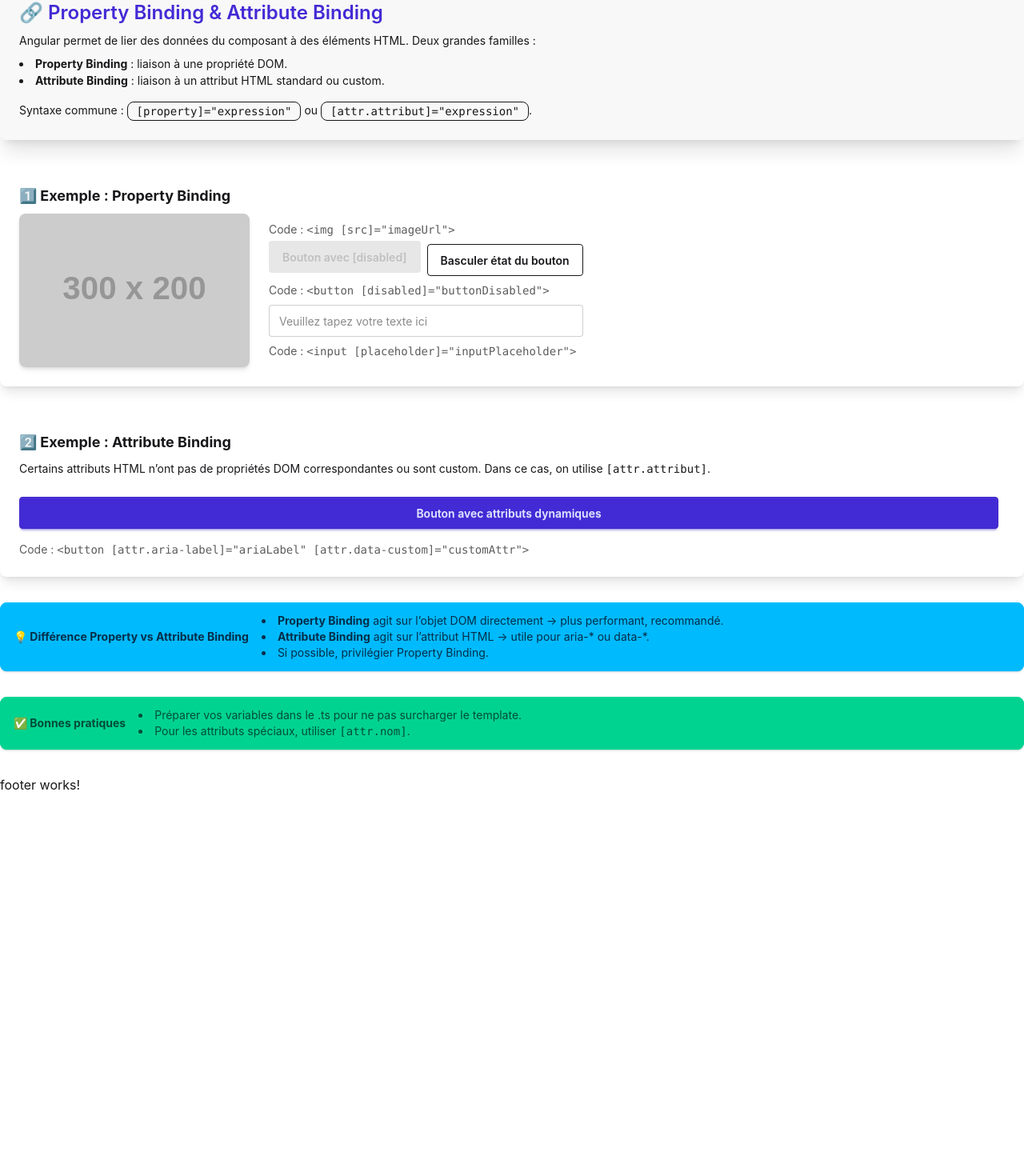
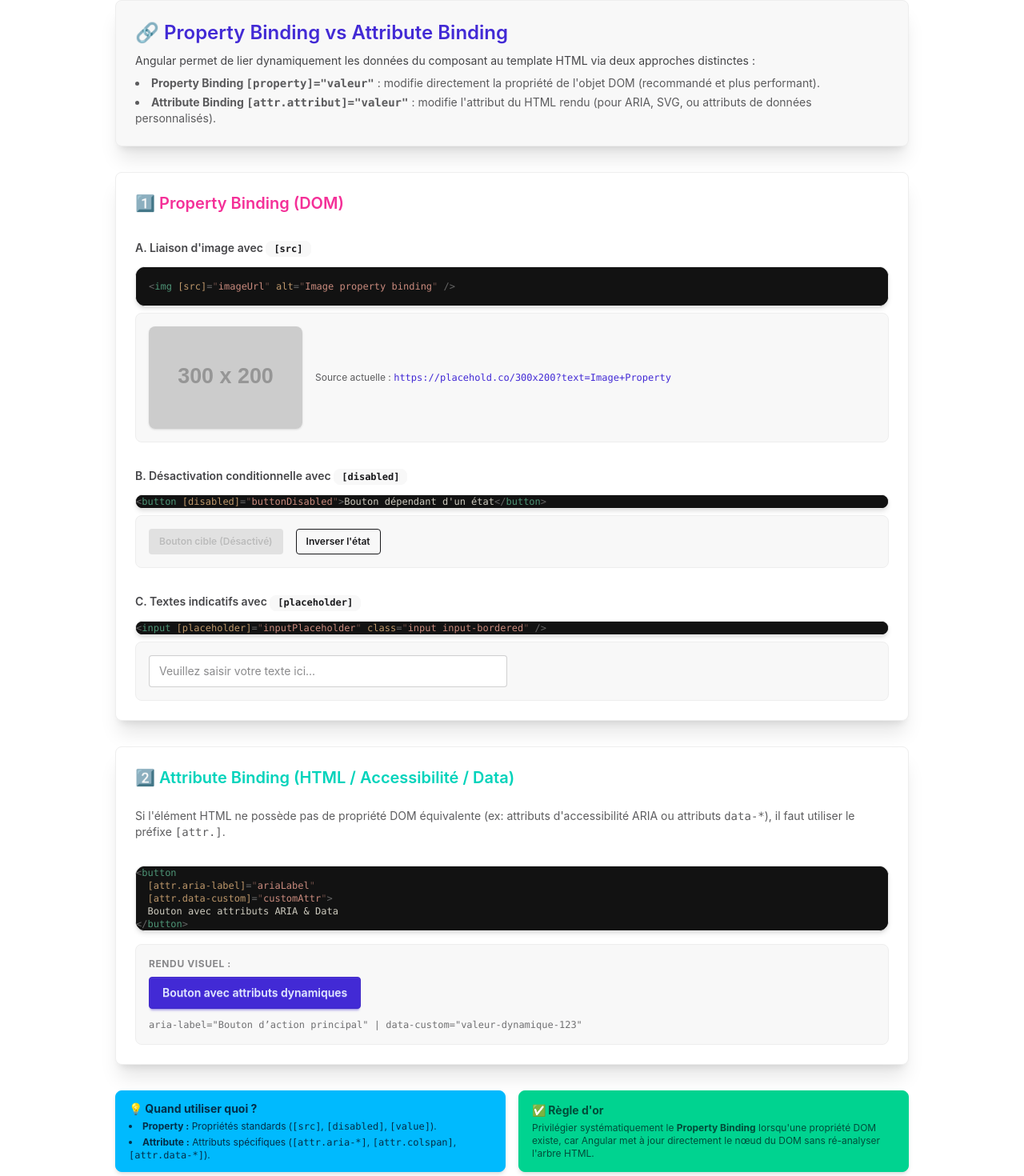
Before and after one commit to GuillaumeItier/cours-angular, an Angular app: page /attributes-binding-lesson in a window 1280 px wide. Shown: the part 256-1726 px from the top of the page at 80% size. Before the commit the page ends 1249 px from the top, so only its background shows below. Built offline with nearby package versions, Linux system fonts and the light colour scheme.

Commit message:
refactor: apply shiki pipe to attribute binding lesson

```diff
--- a/src/app/pages/lessons/attributes-binding-lesson/attributes-binding-lesson.html
+++ b/src/app/pages/lessons/attributes-binding-lesson/attributes-binding-lesson.html
@@ -1,95 +1,122 @@
-<div class="container mx-auto my-8 space-y-8">
+<div class="max-w-5xl mx-auto my-10 space-y-8 p-4">
   <!-- 🟦 Introduction -->
-  <div class="card bg-base-200 shadow-xl">
+  <div class="card bg-base-200 shadow-xl border border-base-300">
     <div class="card-body">
-      <h2 class="card-title text-primary text-2xl">🔗 Property Binding & Attribute Binding</h2>
-      <p>
-        Angular permet de lier des données du composant à des éléments HTML.
-        Deux grandes familles :
+      <h2 class="card-title text-primary text-2xl">🔗 Property Binding vs Attribute Binding</h2>
+      <p class="text-base-content/80">
+        Angular permet de lier dynamiquement les données du composant au template HTML via deux approches distinctes :
       </p>
-      <ul class="list-disc list-inside">
-        <li><strong>Property Binding</strong> : liaison à une propriété DOM.</li>
-        <li><strong>Attribute Binding</strong> : liaison à un attribut HTML standard ou custom.</li>
+      <ul class="list-disc list-inside space-y-1 text-sm text-base-content/70">
+        <li><strong>Property Binding <code ngNonBindable>[property]="valeur"</code></strong> : modifie directement la propriété de l'objet DOM (recommandé et plus performant).</li>
+        <li><strong>Attribute Binding <code ngNonBindable>[attr.attribut]="valeur"</code></strong> : modifie l'attribut du HTML rendu (pour ARIA, SVG, ou attributs de données personnalisés).</li>
       </ul>
-      <p class="mt-2">Syntaxe commune : <code class="badge badge-outline">[property]="expression"</code> ou <code class="badge badge-outline">[attr.attribut]="expression"</code>.</p>
     </div>
   </div>
 
-  <!-- 🟩 Property Binding -->
-  <div class="card bg-base-100 shadow-lg">
-    <div class="card-body">
-      <h3 class="text-lg font-bold">1️⃣ Exemple : Property Binding</h3>
+  <!-- 🟩 Section 1 : Property Binding -->
+  <div class="card bg-base-100 shadow-xl border border-base-300">
+    <div class="card-body space-y-6">
+      <h3 class="card-title text-secondary text-xl">1️⃣ Property Binding (DOM)</h3>
 
-      <div class="flex flex-col lg:flex-row items-center gap-6">
-        <!-- Image avec [src] -->
-        <img [src]="imageUrl" alt="Image property binding" class="rounded-lg shadow-md w-72" />
-        <div>
-          <p class="text-sm opacity-70">
-            Code : <code>&lt;img [src]="imageUrl"&gt;</code>
+      <!-- Exemple 1 : [src] sur img -->
+      <div class="space-y-3">
+        <h4 class="font-semibold text-sm text-base-content/80">A. Liaison d'image avec <code class="badge badge-sm badge-ghost">[src]</code></h4>
+
+        <div
+          class="rounded-xl overflow-hidden border border-base-300 bg-[#121212] my-2 text-xs font-mono [&>pre]:p-4! [&>pre]:m-0! [&>pre]:overflow-x-auto shadow-md"
+          [innerHTML]="codeImgProperty | shiki:'html':'vitesse-dark' | async">
+        </div>
+
+        <div class="bg-base-200 p-4 rounded-lg border border-base-300 flex items-center gap-4">
+          <img [src]="imageUrl" alt="Image property binding" class="rounded-lg shadow w-48" />
+          <p class="text-xs text-base-content/70">
+            Source actuelle : <span class="font-mono text-primary">{{ imageUrl }}</span>
           </p>
+        </div>
+      </div>
 
-          <!-- Bouton disabled -->
-          <button class="btn btn-secondary mr-2" [disabled]="buttonDisabled">
-            Bouton avec [disabled]
+      <!-- Exemple 2 : [disabled] sur bouton -->
+      <div class="space-y-3">
+        <h4 class="font-semibold text-sm text-base-content/80">B. Désactivation conditionnelle avec <code class="badge badge-sm badge-ghost">[disabled]</code></h4>
+
+        <div
+          class="rounded-xl overflow-hidden border border-base-300 bg-[#121212] my-2 text-xs font-mono [&>pre] :p-4! [&>pre]:m-0! [&>pre]:overflow-x-auto shadow-md"
+          [innerHTML]="codeButtonDisabled | shiki:'html':'vitesse-dark' | async">
+        </div>
+
+        <div class="bg-base-200 p-4 rounded-lg border border-base-300 flex items-center gap-4">
+          <button class="btn btn-secondary btn-sm" [disabled]="buttonDisabled">
+            Bouton cible ({{ buttonDisabled ? 'Désactivé' : 'Actif' }})
           </button>
-          <button class="btn btn-outline mt-2" (click)="toggleButton()">
-            Basculer état du bouton
+          <button class="btn btn-outline btn-sm" (click)="toggleButton()">
+            Inverser l'état
           </button>
+        </div>
+      </div>
 
-          <p class="text-sm opacity-70 mt-2">
-            Code : <code>&lt;button [disabled]="buttonDisabled"&gt;</code>
-          </p>
+      <!-- Exemple 3 : [placeholder] sur input -->
+      <div class="space-y-3">
+        <h4 class="font-semibold text-sm text-base-content/80">C. Textes indicatifs avec <code class="badge badge-sm badge-ghost">[placeholder]</code></h4>
 
-          <!-- Input avec [placeholder] -->
-          <input class="input input-bordered mt-2 w-full" [placeholder]="inputPlaceholder" />
-          <p class="text-sm opacity-70 mt-2">
-            Code : <code>&lt;input [placeholder]="inputPlaceholder"&gt;</code>
-          </p>
+        <div
+          class="rounded-xl overflow-hidden border border-base-300 bg-[#121212] my-2 text-xs font-mono [&>pre] :p-4! [&>pre]:m-0! [&>pre]:overflow-x-auto shadow-md"
+          [innerHTML]="codeInputPlaceholder | shiki:'html':'vitesse-dark' | async">
+        </div>
+
+        <div class="bg-base-200 p-4 rounded-lg border border-base-300">
+          <input class="input input-bordered w-full max-w-md" [placeholder]="inputPlaceholder" />
         </div>
       </div>
     </div>
   </div>
 
-  <!-- 🟧 Attribute Binding -->
-  <div class="card bg-base-100 shadow-lg">
-    <div class="card-body">
-      <h3 class="text-lg font-bold">2️⃣ Exemple : Attribute Binding</h3>
-
-      <p class="mb-4">
-        Certains attributs HTML n’ont pas de propriétés DOM correspondantes ou sont custom.
-        Dans ce cas, on utilise <code>[attr.attribut]</code>.
+  <!-- 🟧 Section 2 : Attribute Binding -->
+  <div class="card bg-base-100 shadow-xl border border-base-300">
+    <div class="card-body space-y-4">
+      <h3 class="card-title text-accent text-xl">2️⃣ Attribute Binding (HTML / Accessibilité / Data)</h3>
+      <p class="text-sm text-base-content/70">
+        Si l'élément HTML ne possède pas de propriété DOM équivalente (ex: attributs d'accessibilité ARIA ou attributs <code ngNonBindable>data-*</code>), il faut utiliser le préfixe <code ngNonBindable>[attr.]</code>.
       </p>
 
-      <button
-        class="btn btn-primary mr-2"
-        [attr.aria-label]="ariaLabel"
-        [attr.data-custom]="customAttr">
-        Bouton avec attributs dynamiques
-      </button>
+      <div
+        class="rounded-xl overflow-hidden border border-base-300 bg-[#121212] my-2 text-xs font-mono [&>pre] :p-4! [&>pre]:m-0! [&>pre]:overflow-x-auto shadow-md"
+        [innerHTML]="codeAttributeBinding | shiki:'html':'vitesse-dark' | async">
+      </div>
 
-      <p class="text-sm opacity-70 mt-2">
-        Code : <code>&lt;button [attr.aria-label]="ariaLabel" [attr.data-custom]="customAttr"&gt;</code>
-      </p>
+      <div class="bg-base-200 p-4 rounded-lg border border-base-300 space-y-2">
+        <span class="text-xs font-bold uppercase tracking-wider text-base-content/50 block">Rendu visuel :</span>
+        <button
+          class="btn btn-primary"
+          [attr.aria-label]="ariaLabel"
+          [attr.data-custom]="customAttr">
+          Bouton avec attributs dynamiques
+        </button>
+        <p class="text-xs font-mono text-base-content/60 mt-1">
+          aria-label="{{ ariaLabel }}" | data-custom="{{ customAttr }}"
+        </p>
+      </div>
     </div>
   </div>
 
-  <!-- 🟨 Différences expliquées -->
-  <div class="alert alert-info">
-    <h4 class="font-bold">💡 Différence Property vs Attribute Binding</h4>
-    <ul class="list-disc list-inside">
-      <li><strong>Property Binding</strong> agit sur l’objet DOM directement → plus performant, recommandé.</li>
-      <li><strong>Attribute Binding</strong> agit sur l’attribut HTML → utile pour aria-* ou data-*.</li>
-      <li>Si possible, privilégier Property Binding.</li>
-    </ul>
-  </div>
+  <!-- 💡 Recap & Bonnes pratiques -->
+  <div class="grid grid-cols-1 md:grid-cols-2 gap-4">
+    <div class="alert alert-info shadow-md">
+      <div>
+        <h4 class="font-bold text-sm">💡 Quand utiliser quoi ?</h4>
+        <ul class="text-xs list-disc list-inside mt-1 space-y-1">
+          <li><strong>Property :</strong> Propriétés standards (<code ngNonBindable>[src]</code>, <code ngNonBindable>[disabled]</code>, <code ngNonBindable>[value]</code>).</li>
+          <li><strong>Attribute :</strong> Attributs spécifiques (<code ngNonBindable>[attr.aria-*]</code>, <code ngNonBindable>[attr.colspan]</code>, <code ngNonBindable>[attr.data-*]</code>).</li>
+        </ul>
+      </div>
+    </div>
 
-  <!-- 🟩 Bonnes pratiques -->
-  <div class="alert alert-success">
-    <h4 class="font-bold">✅ Bonnes pratiques</h4>
-    <ul class="list-disc list-inside">
-      <li>Préparer vos variables dans le .ts pour ne pas surcharger le template.</li>
-      <!-- <li>Utiliser <code>[disabled]</code> plutôt que <code>disabled="{{variable}}"</code>.</li> -->
-      <li>Pour les attributs spéciaux, utiliser <code>[attr.nom]</code>.</li>
-    </ul>
+    <div class="alert alert-success shadow-md">
+      <div>
+        <h4 class="font-bold text-sm">✅ Règle d'or</h4>
+        <p class="text-xs mt-1">
+          Privilégier systématiquement le <strong>Property Binding</strong> lorsqu'une propriété DOM existe, car Angular met à jour directement le nœud du DOM sans ré-analyser l'arbre HTML.
+        </p>
+      </div>
+    </div>
   </div>
 </div>
--- a/src/app/pages/lessons/attributes-binding-lesson/attributes-binding-lesson.ts
+++ b/src/app/pages/lessons/attributes-binding-lesson/attributes-binding-lesson.ts
@@ -1,25 +1,35 @@
 import { Component } from '@angular/core';
+import { AsyncPipe } from '@angular/common';
+import { ShikiPipe } from '../../../pipes/shiki.pipe';
 
 @Component({
-  imports: [],
   selector: 'app-attributes-binding-lesson',
+  imports: [AsyncPipe, ShikiPipe],
   styleUrl: './attributes-binding-lesson.css',
   templateUrl: './attributes-binding-lesson.html',
 })
 export class AttributesBindingLesson {
+  // 🟦 Variables pour Property Binding
+  imageUrl: string = 'https://placehold.co/300x200?text=Image+Property';
+  buttonDisabled: boolean = true;
+  inputPlaceholder: string = 'Veuillez saisir votre texte ici...';
 
-// lienDynamique :string='https://www.google.com'
-    // 🟦 Variables pour Property Binding
-    imageUrl:string = 'https://placehold.co/300x200?text=Image+Property';
-    buttonDisabled:boolean = true;
-    inputPlaceholder:string = 'Veuillez tapez votre texte ici';
+  // 🟧 Variables pour Attribute Binding
+  ariaLabel: string = 'Bouton d’action principal';
+  customAttr: string = 'valeur-dynamique-123';
 
-    // 🟧 Variables pour Attribute Binding
-    ariaLabel:string = 'Bouton important';
-    customAttr:string = 'dynamique';
+  // 📜 Snippets de code pour Shiki
+  codeImgProperty: string = `<img [src]="imageUrl" alt="Image property binding" />`;
+  codeButtonDisabled: string = `<button [disabled]="buttonDisabled">Bouton dépendant d'un état</button>`;
+  codeInputPlaceholder: string = `<input [placeholder]="inputPlaceholder" class="input input-bordered" />`;
+  codeAttributeBinding: string = `<button
+  [attr.aria-label]="ariaLabel"
+  [attr.data-custom]="customAttr">
+  Bouton avec attributs ARIA & Data
+</button>`;
 
-    // 🟨 Méthodes
-    toggleButton():void {
-      this.buttonDisabled = !this.buttonDisabled;
-    }
+  // 🟨 Méthodes
+  toggleButton(): void {
+    this.buttonDisabled = !this.buttonDisabled;
+  }
 }
```
